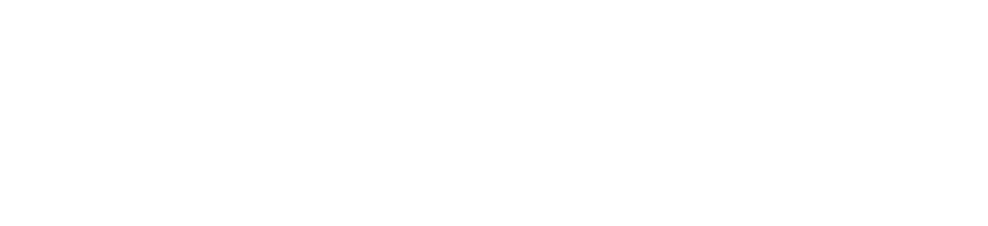
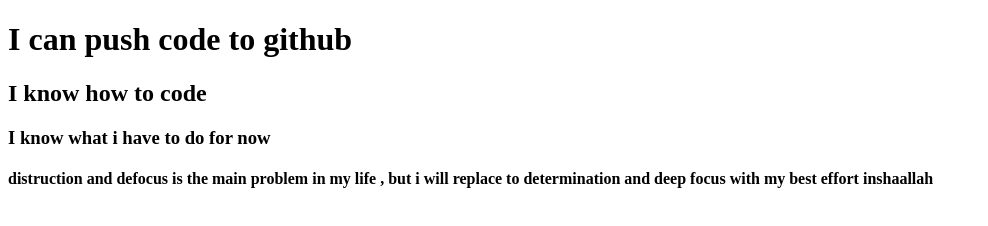
Before and after one commit to Robiul-hoque/My-second-github-ripo, a plain HTML site: page index.html in a window 1280 px wide. Shown: the whole page, without its empty margins (0-988 px from the left). Drawn offline with Linux system fonts and the light colour scheme.

Commit message:
first commit

```diff
--- a/index.html
+++ b/index.html
@@ -4,9 +4,12 @@
     <meta charset="UTF-8">
     <meta http-equiv="X-UA-Compatible" content="IE=edge">
     <meta name="viewport" content="width=device-width, initial-scale=1.0">
-    <title>My secind github repo</title>
+    <title>My second github repo</title>
 </head>
 <body>
-
+    <h1>I can push code to github</h1>
+    <h2> I know how to code </h2>
+    <h3>I know what i have to do for now</h3>
+    <h4>distruction and defocus is the main problem in my life , but i will replace to determination and deep focus with my best effort inshaallah</h4>
 </body>
 </html>
```
